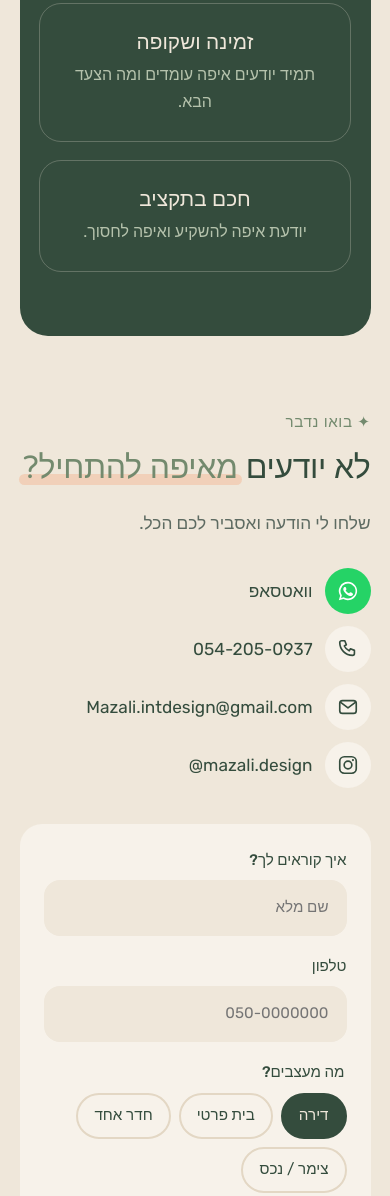
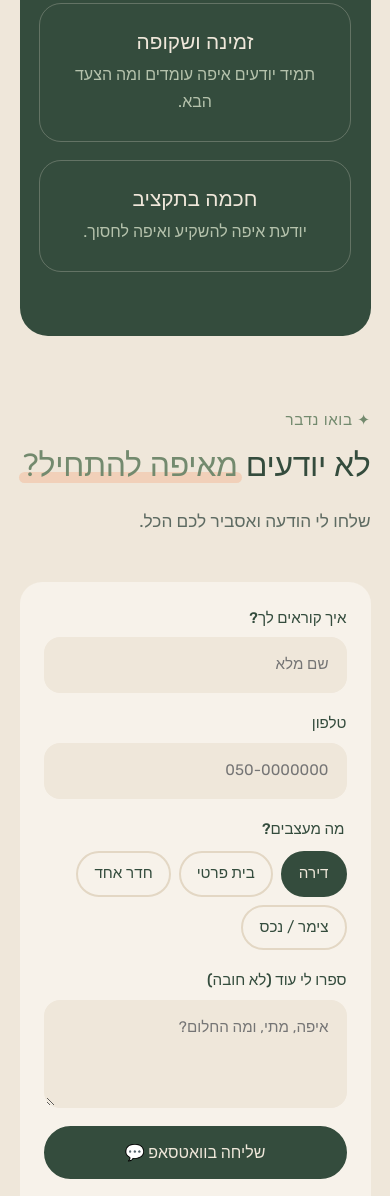
Before and after one commit to elzamli/mazali-interior-design, a plain HTML site: page index.html in a window 390 px wide. Shown: the part 8120-9316 px from the top of the page. Drawn offline with Linux system fonts and the light colour scheme.

Commit message:
Why card: 'חכמה בתקציב'; mobile contact: form before contact details
Co-Authored-By: Claude Opus 5.5 <noreply@anthropic.com>

```diff
--- a/assets/css/style.css
+++ b/assets/css/style.css
@@ -410,6 +410,11 @@ body.is-locked { overflow: hidden; }
   .hero__cta { justify-content: center; }
   .hero__art { max-width: 420px; margin-top: 30px; }
   .about, .contact { grid-template-columns: 1fr; }
+  /* phone/tablet: heading → form → my contact details (desktop keeps the two columns) */
+  .contact { row-gap: 0; }
+  .contact__text { display: contents; }
+  .contact .form { order: 1; margin-top: 28px; }
+  .contact__links { order: 2; margin-top: 32px; }
   .about__media { max-width: 460px; margin-inline: auto; width: 100%; }
   .cards { grid-template-columns: 1fr 1fr; }
   .card, .card:nth-child(4) { grid-column: span 1; }
--- a/index.html
+++ b/index.html
@@ -180,7 +180,7 @@
     <ul class="why__list">
       <li class="reveal"><strong>אישי באמת</strong>כל פרויקט מתחיל מאפס – בלי תבניות.</li>
       <li class="reveal"><strong>זמינה ושקופה</strong>תמיד יודעים איפה עומדים ומה הצעד הבא.</li>
-      <li class="reveal"><strong>חכם בתקציב</strong>יודעת איפה להשקיע ואיפה לחסוך.</li>
+      <li class="reveal"><strong>חכמה בתקציב</strong>יודעת איפה להשקיע ואיפה לחסוך.</li>
     </ul>
   </div>
 </section>
```
